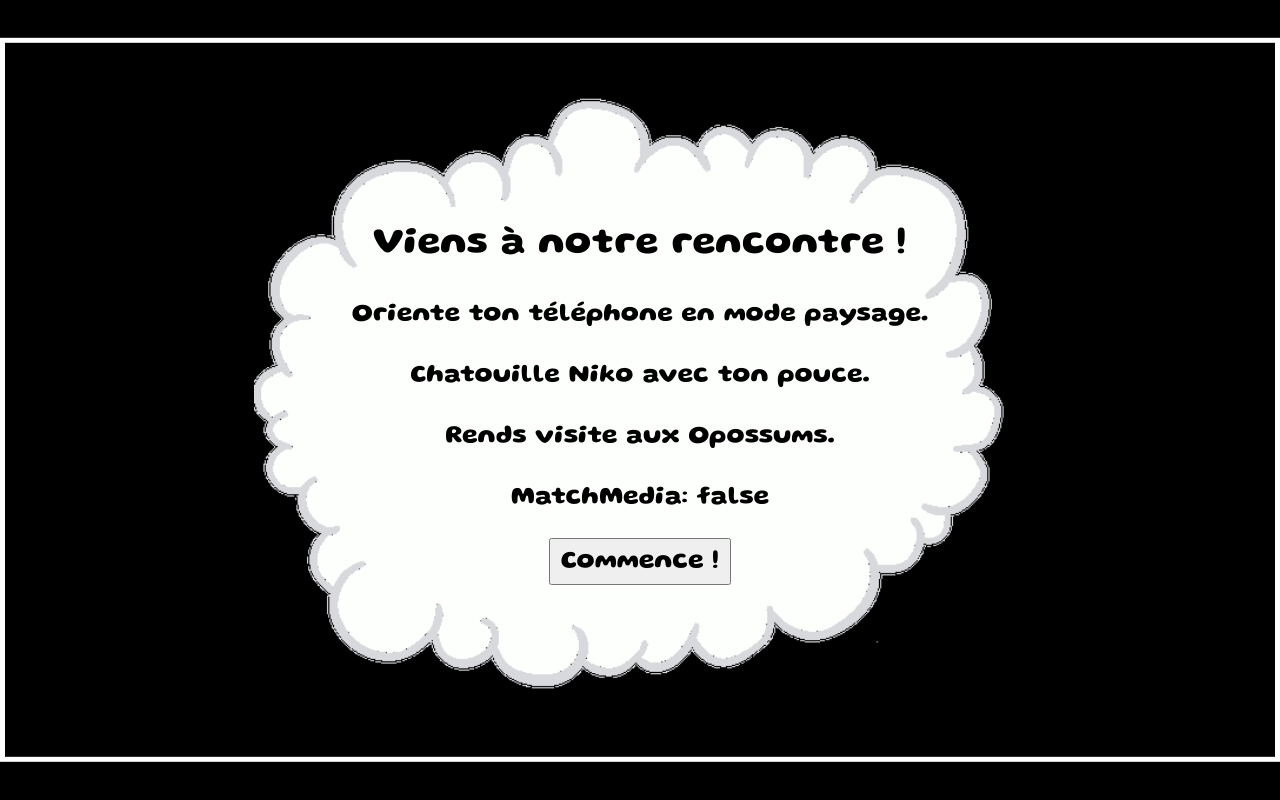
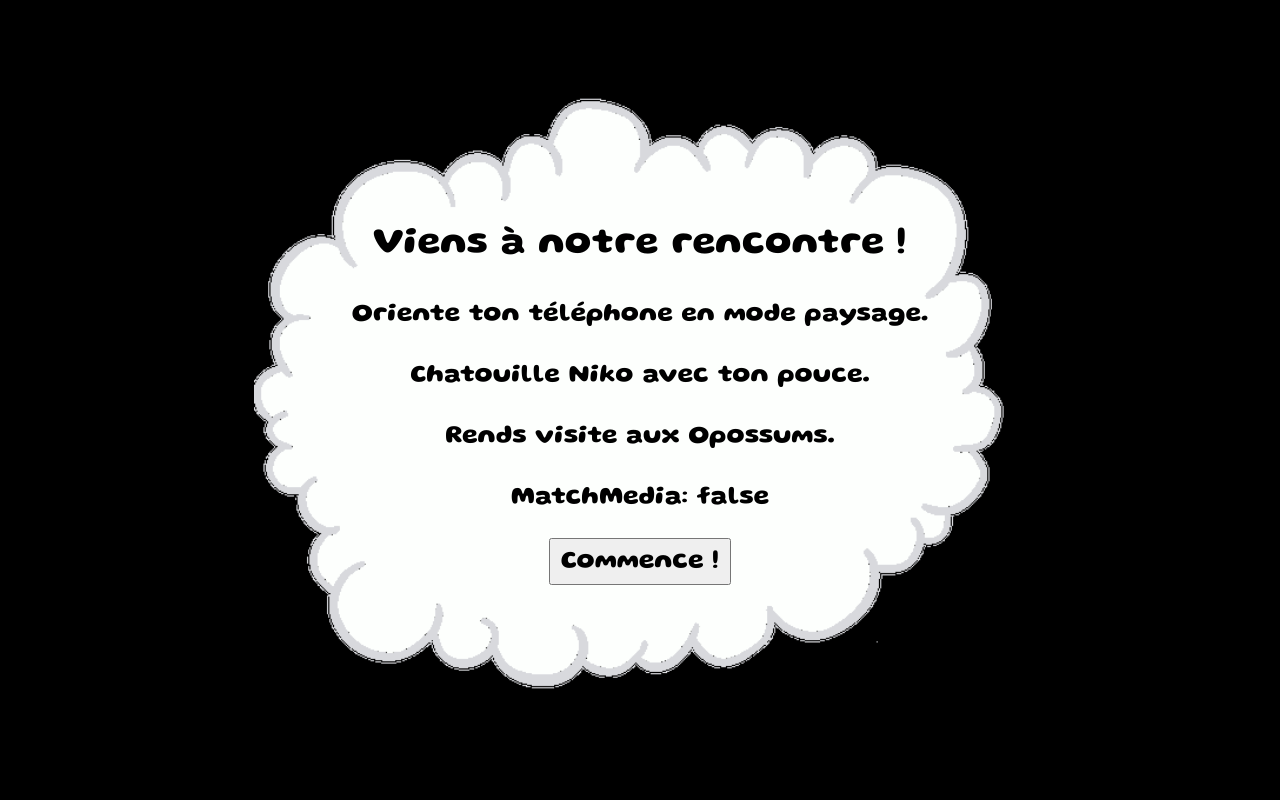
Before and after one commit to chadoc/opossum, a Vue app: page / in a window 1280 px wide. Built offline with nearby package versions, Linux system fonts and the light colour scheme.

Commit message:
removed border + debug text

```diff
--- a/src/components/game/FullGame.vue
+++ b/src/components/game/FullGame.vue
@@ -111,7 +111,7 @@ function restart() {
   top: 50%;
   left: 50%;
   transform: translate(-50%, -50%);
-  border: 5px solid white;
+  /* border: 5px solid white; */
   max-width: 100%;
   max-height: 100%;
 }
--- a/src/components/game/opossum/BubbleText.ts
+++ b/src/components/game/opossum/BubbleText.ts
@@ -72,7 +72,7 @@ export class BubbleText {
             const textWidth = this.game.ctx.measureText(g).width
             const textX = this.position.x + ((bubbleWidth - textWidth) / 2)
             const textY = this.position.y + this.lineHeight * this.textLines.indexOf(g) + this.lineHeight + 5
-            this.game.ctx.fillText(g + this.font, textX, textY)
+            this.game.ctx.fillText(g, textX, textY)
         })
     }
 
```
